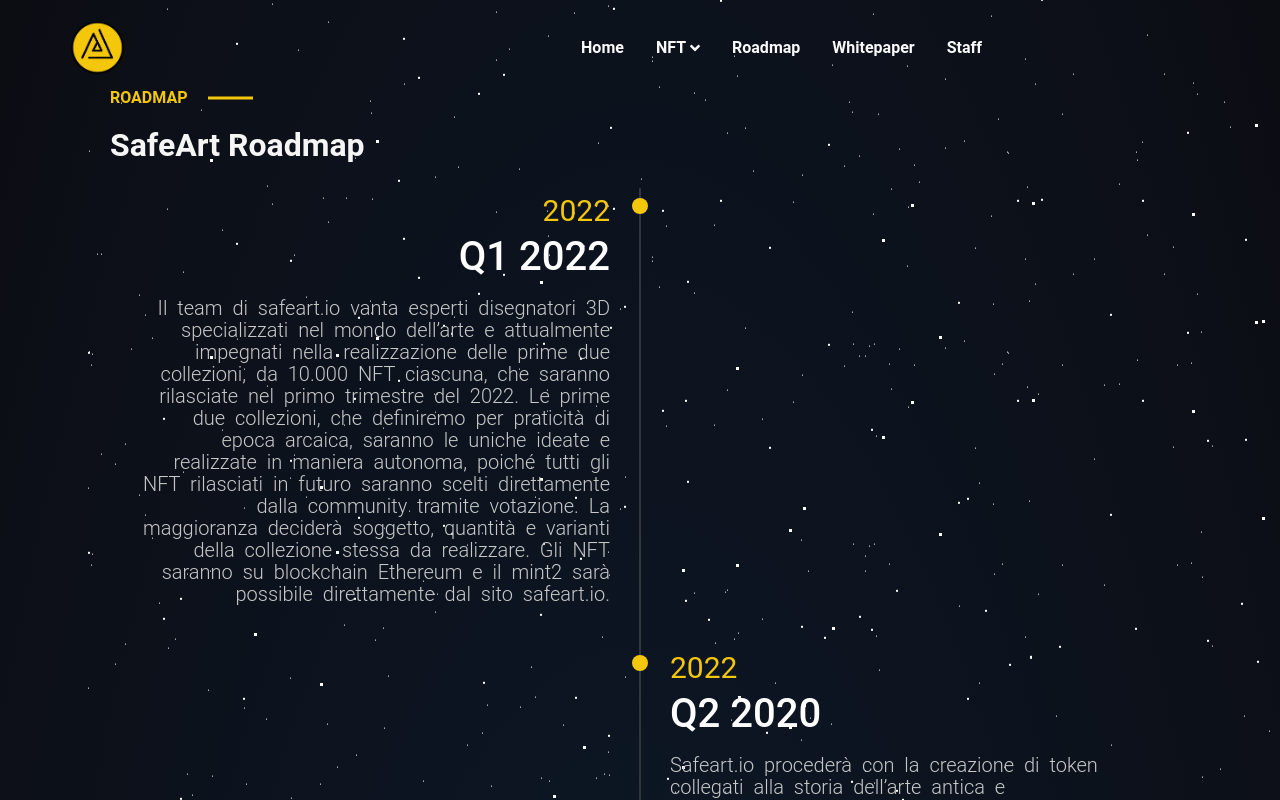
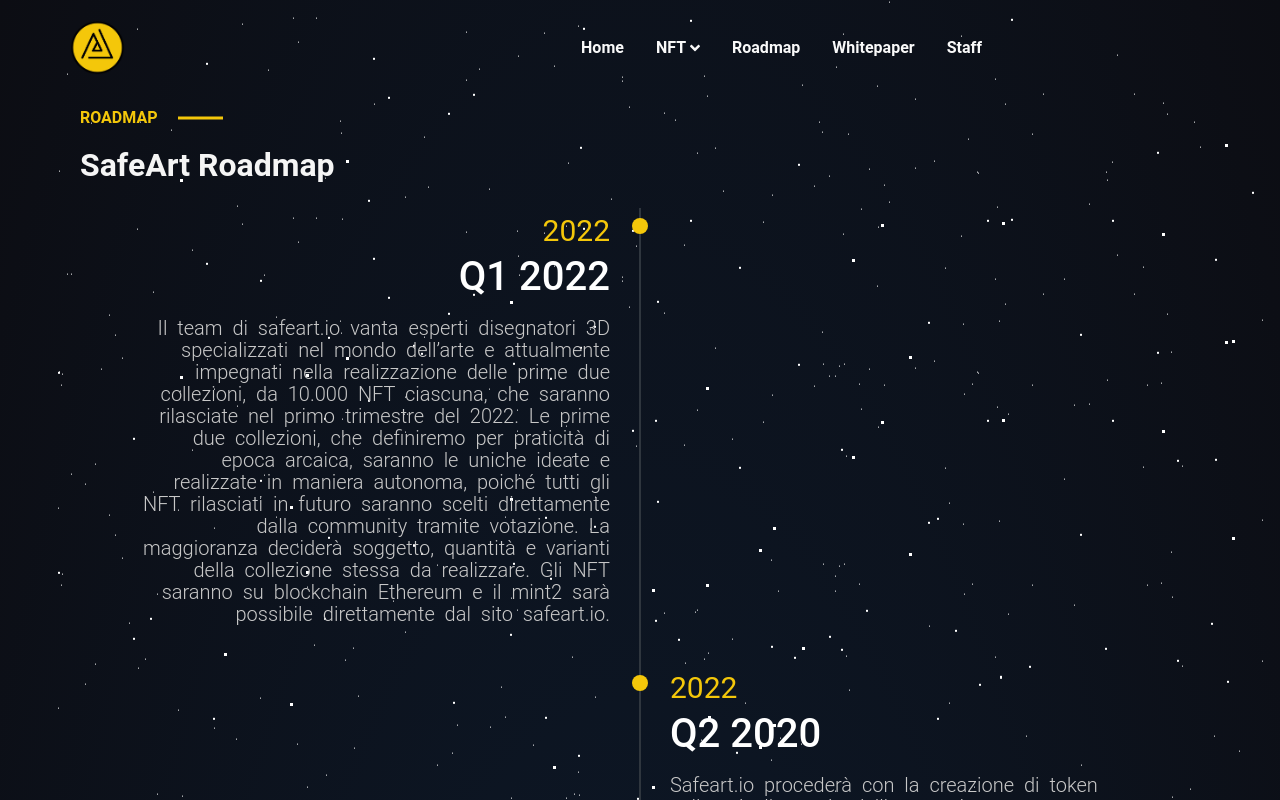
Before and after one commit to Ettore-G/SafeArt_Dapp, a React (Create React App) app: page /roadmap in a window 1280 px wide. Shown: the top 800 px of the page. Built offline with nearby package versions, Linux system fonts and the light colour scheme; no server answers.

Commit message:
background_fix

```diff
--- a/public/assets/css/style.css
+++ b/public/assets/css/style.css
@@ -650,7 +650,7 @@
 /* #region Section */
 section {
   width: 100%;
-  padding: 80px;
+  padding: 50px;
   background-size: cover;
   background-attachment: fixed;
   background-position: center;
@@ -2414,6 +2414,10 @@
 
 .activity-area .netstorm-tab.nav-tabs {
   border-bottom: 2px solid var(--card-bg-color);
+}
+#roadmap{
+  padding-top : 100px;
+  padding-bottom : 20px;
 }
 
 .activity-area .netstorm-tab li {
--- a/src/components/Activity/Activity.js
+++ b/src/components/Activity/Activity.js
@@ -27,7 +27,7 @@
     }
     render() {
         return (
-            <section className="activity-area load-more">
+            <section id="roadmap" className="activity-area load-more">
                 <div id="wrapper">
                     <div id="stars"></div>
                     <div id="stars2"></div>
--- a/src/themes/coming.js
+++ b/src/themes/coming.js
@@ -5,6 +5,7 @@
 import ModalMenu from '../components/Modal/ModalMenu';
 import Scrollup from '../components/Scrollup/Scrollup';
 import ComingSoon from '../components/ComingSoon/ComingSoon';
+import Hero from '../components/Hero/Hero';
 class Coming extends Component {
     render() {
         return (
```
Also changed, not shown: 1 other file (tests, documents, lock files or other folders).
